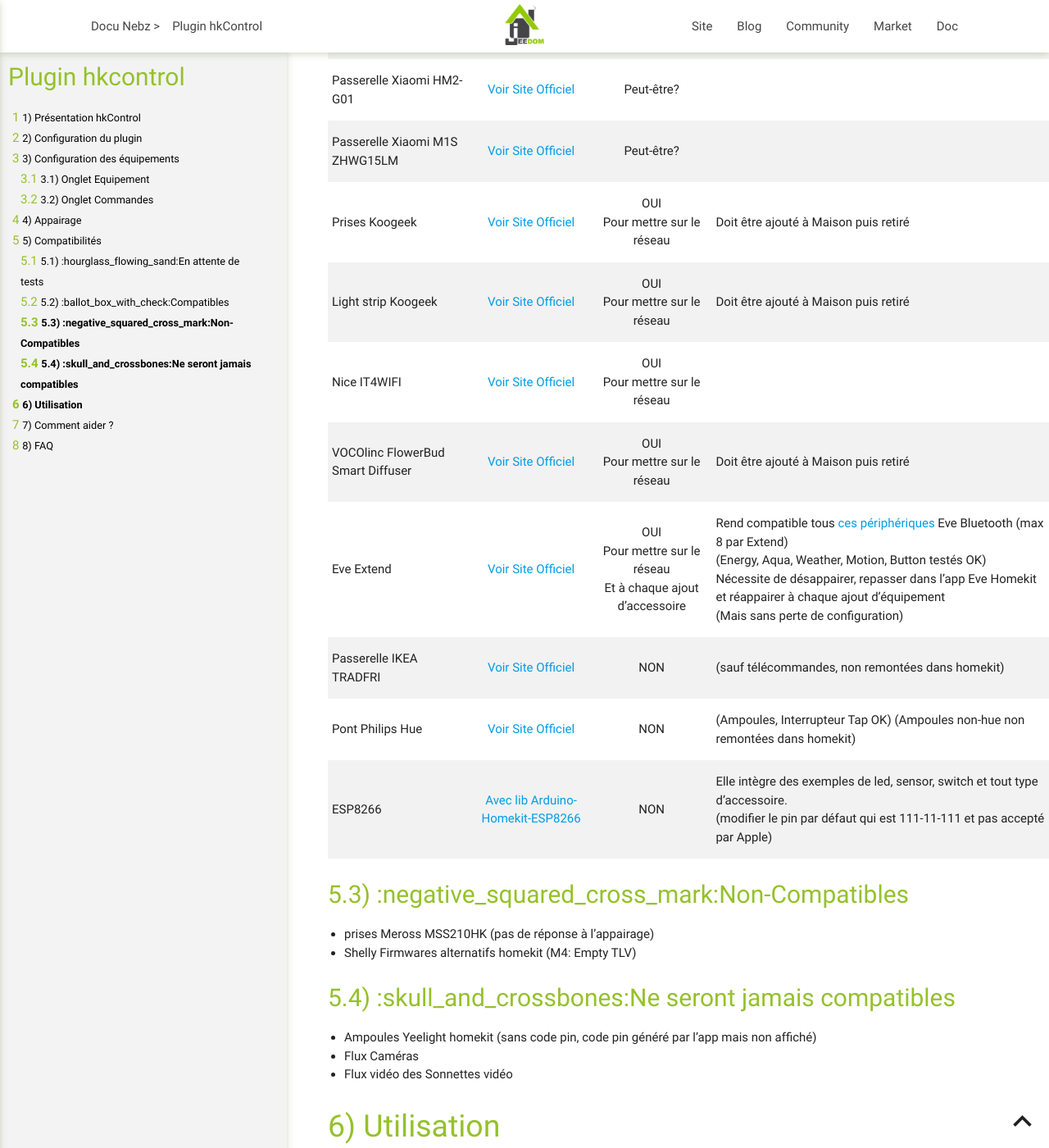
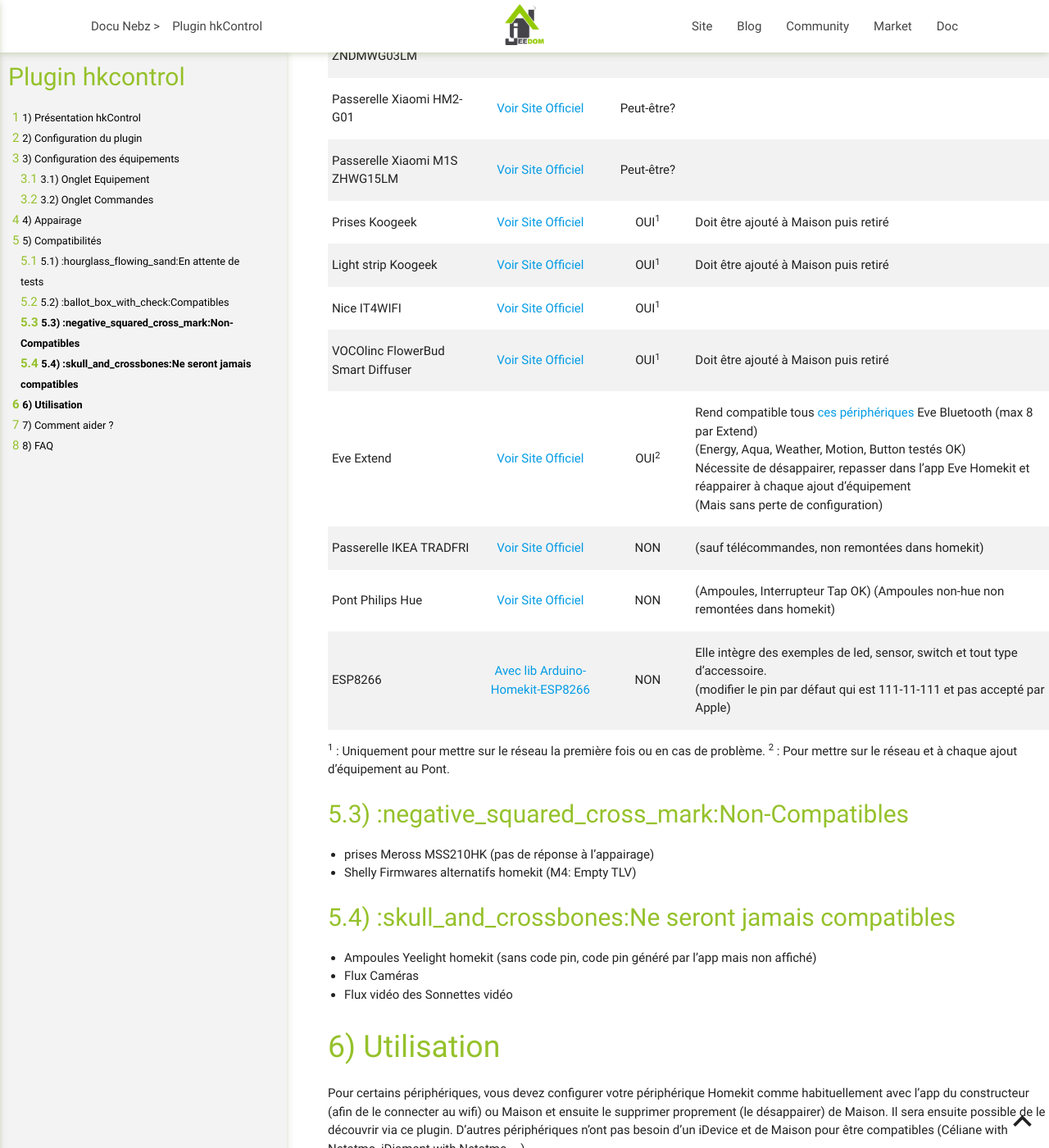
Before and after one commit to NebzHB/jeedom_docs, a Jekyll site: the page built from plugins/hkControl/fr_FR/index.md, in a window 1280 px wide and 1400 px high, scrolled down 3188 px. Shown: the whole window at 82% size. Built offline with Jekyll 4.4.1, drawn with Linux system fonts in a browser that asks for light colours.

Commit message:
Update index.md

```diff
--- a/plugins/hkControl/fr_FR/index.md
+++ b/plugins/hkControl/fr_FR/index.md
@@ -119,14 +119,17 @@
 | Passerelle Xiaomi ZNDMWG03LM | | Peut-être? | Tout firmware |
 | Passerelle Xiaomi HM2-G01 | [Voir Site Officiel](https://www.aqara.com/eu/smart_hub_m2.html){:target="_blank" rel="noopener"} | Peut-être? | |
 | Passerelle Xiaomi M1S ZHWG15LM | [Voir Site Officiel](https://www.aqara.com/en/smart_hub_m1s.html){:target="_blank" rel="noopener"} | Peut-être? | |
-| Prises Koogeek | [Voir Site Officiel](https://www.koogeek.com/p-p1eu-1.html){:target="_blank" rel="noopener"} | OUI<br/>Pour mettre sur le réseau | Doit être ajouté à Maison puis retiré |
-| Light strip Koogeek | [Voir Site Officiel](https://www.koogeek.com/p-ls1-1.html){:target="_blank" rel="noopener"} | OUI<br/>Pour mettre sur le réseau | Doit être ajouté à Maison puis retiré |
-| Nice IT4WIFI | [Voir Site Officiel](https://www.niceforyou.com/fr/it4wifi){:target="_blank" rel="noopener"} | OUI<br/>Pour mettre sur le réseau | |
-| VOCOlinc FlowerBud Smart Diffuser | [Voir Site Officiel](https://www.vocolinc.com/products/flowerbud-smart-diffuser){:target="_blank" rel="noopener"} | OUI<br/>Pour mettre sur le réseau | Doit être ajouté à Maison puis retiré |
-| Eve Extend | [Voir Site Officiel](https://www.evehome.com/fr/eve-extend){:target="_blank" rel="noopener"} | OUI<br/>Pour mettre sur le réseau<br/>Et à chaque ajout d'accessoire | Rend compatible tous [ces périphériques](https://www.evehome.com/fr/extend-compatibility){:target="_blank" rel="noopener"} Eve Bluetooth (max 8 par Extend)<br/>(Energy, Aqua, Weather, Motion, Button testés OK)<br/>Nécessite de désappairer, repasser dans l'app Eve Homekit et réappairer à chaque ajout d'équipement<br/>(Mais sans perte de configuration) |
+| Prises Koogeek | [Voir Site Officiel](https://www.koogeek.com/p-p1eu-1.html){:target="_blank" rel="noopener"} | OUI<sup>1</sup> | Doit être ajouté à Maison puis retiré |
+| Light strip Koogeek | [Voir Site Officiel](https://www.koogeek.com/p-ls1-1.html){:target="_blank" rel="noopener"} | OUI<sup>1</sup> | Doit être ajouté à Maison puis retiré |
+| Nice IT4WIFI | [Voir Site Officiel](https://www.niceforyou.com/fr/it4wifi){:target="_blank" rel="noopener"} | OUI<sup>1</sup> | |
+| VOCOlinc FlowerBud Smart Diffuser | [Voir Site Officiel](https://www.vocolinc.com/products/flowerbud-smart-diffuser){:target="_blank" rel="noopener"} | OUI<sup>1</sup> | Doit être ajouté à Maison puis retiré |
+| Eve Extend | [Voir Site Officiel](https://www.evehome.com/fr/eve-extend){:target="_blank" rel="noopener"} | OUI<sup>2</sup> | Rend compatible tous [ces périphériques](https://www.evehome.com/fr/extend-compatibility){:target="_blank" rel="noopener"} Eve Bluetooth (max 8 par Extend)<br/>(Energy, Aqua, Weather, Motion, Button testés OK)<br/>Nécessite de désappairer, repasser dans l'app Eve Homekit et réappairer à chaque ajout d'équipement<br/>(Mais sans perte de configuration) |
 | Passerelle IKEA TRADFRI | [Voir Site Officiel](https://www.ikea.com/fr/fr/p/tradfri-passerelle-blanc-40337806/){:target="_blank" rel="noopener"} | NON | (sauf télécommandes, non remontées dans homekit) |
 | Pont Philips Hue | [Voir Site Officiel](https://www.philips-hue.com/fr-fr/p/hue-hue-bridge/8718696511800){:target="_blank" rel="noopener"} | NON | (Ampoules, Interrupteur Tap OK) (Ampoules non-hue non remontées dans homekit) |
 | ESP8266 | [Avec lib Arduino-Homekit-ESP8266](https://github.com/Mixiaoxiao/Arduino-HomeKit-ESP8266){:target="_blank" rel="noopener"} | NON | Elle intègre des exemples de led, sensor, switch et tout type d’accessoire.<br/>(modifier le pin par défaut qui est 111-11-111 et pas accepté par Apple) |
+
+<sup>1</sup> : Uniquement pour mettre sur le réseau la première fois ou en cas de problème.
+<sup>2</sup> : Pour mettre sur le réseau et à chaque ajout d'équipement au Pont.
 
 **:negative_squared_cross_mark:Non-Compatibles**
 ----------------------------
```
